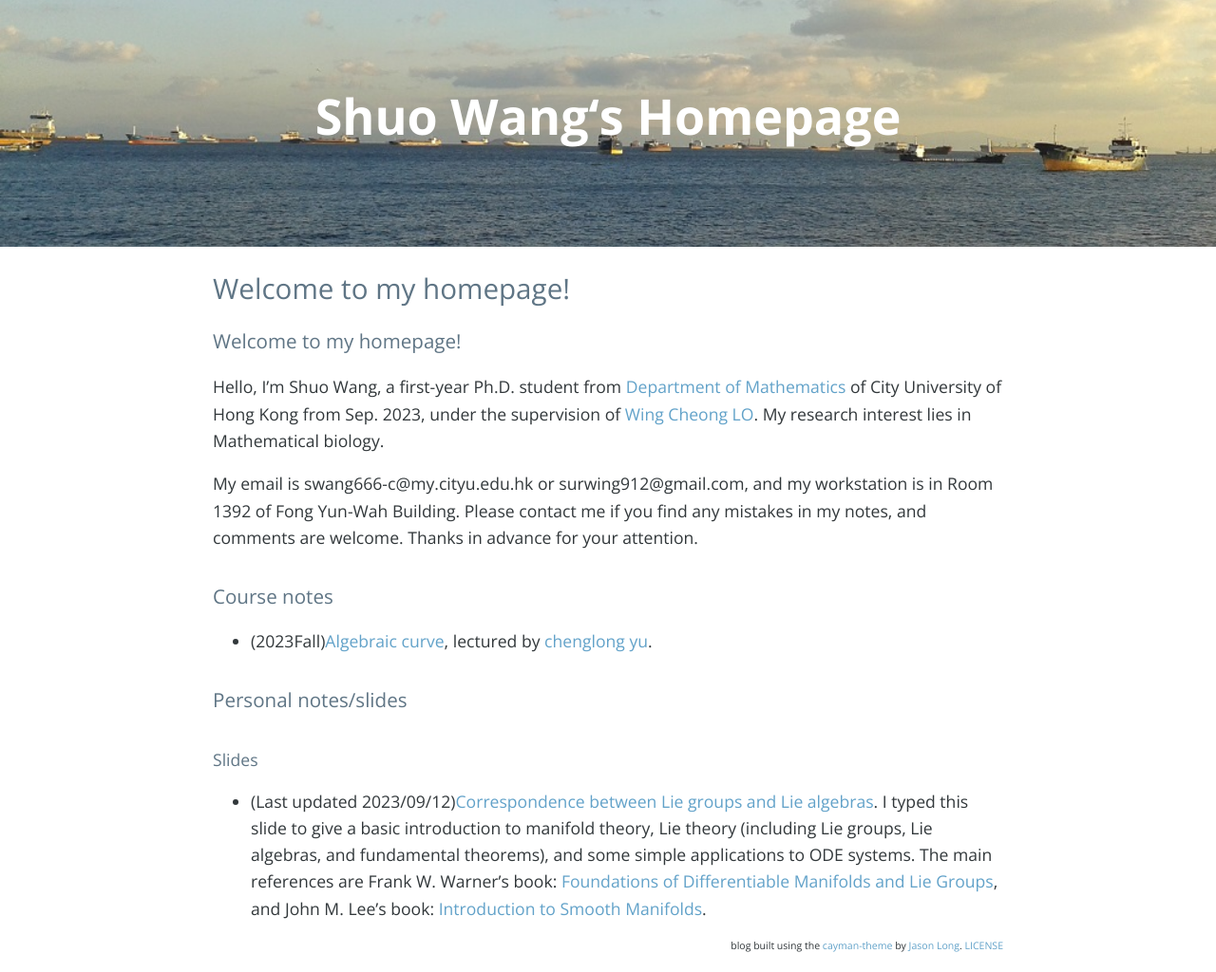
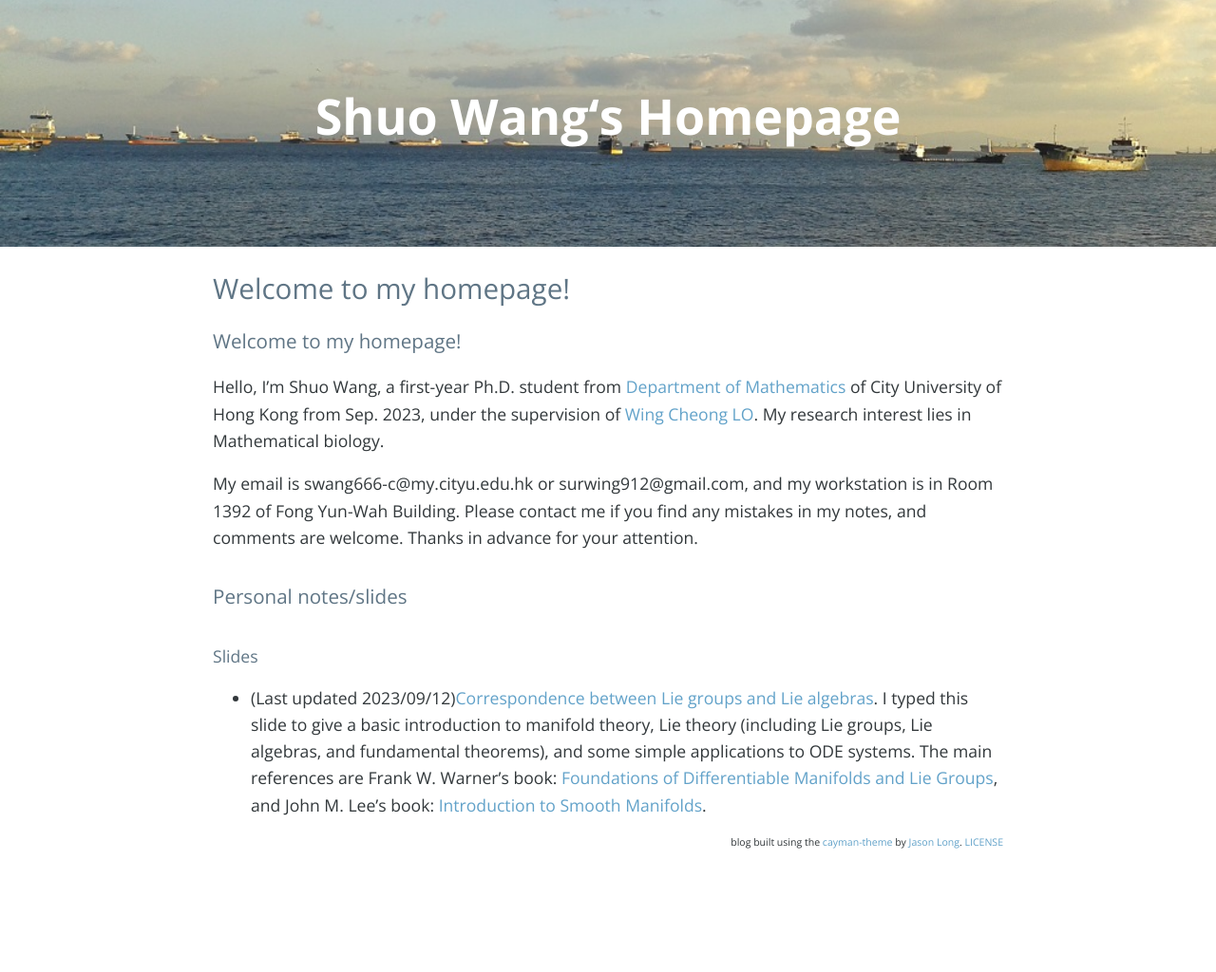
Before and after one commit to Louis-shuo-wang/Louis-shuo-wang.github.io, a Jekyll site: the page built from index.md, in a window 1280 px wide. Shown: the whole page at 95% size. Built offline with Jekyll 4.4.1, drawn with Linux system fonts in a browser that asks for light colours; nearby versions of some CDN libraries; our own code applies the rules of GitHub Pages for plain Markdown files; the list of posts is cut into pages by our own code; comment, search, counter and statistics services are not loaded; after the commit the page ends 915 px from its top, so only the background shows below that.

Commit message:
Update index.md

```diff
--- a/index.md
+++ b/index.md
@@ -5,11 +5,6 @@ My email is swang666-c@my.cityu.edu.hk or surwing912@gmail.com, and my workstati
 
 
 
-### Course notes
-* (2023Fall)[Algebraic curve](notes/2023Fall/algebraic_curve.pdf), lectured by [chenglong yu](https://chenglongyu.github.io/).
-
-
-
 ### Personal notes/slides
 #### Slides
 * (Last updated 2023/09/12)[Correspondence between Lie groups and Lie algebras](notes/Correspondence between Lie groups and Lie algebras/corresponence.pdf). I typed this slide to give a basic introduction to manifold theory, Lie theory (including Lie groups, Lie algebras, and fundamental theorems), and some simple applications to ODE systems. The main references are Frank W. Warner's book: [Foundations of Differentiable Manifolds and Lie Groups](https://link.springer.com/book/10.1007/978-1-4757-1799-0), and John M. Lee's book: [Introduction to Smooth Manifolds](https://link.springer.com/book/10.1007/978-1-4419-9982-5).
```
